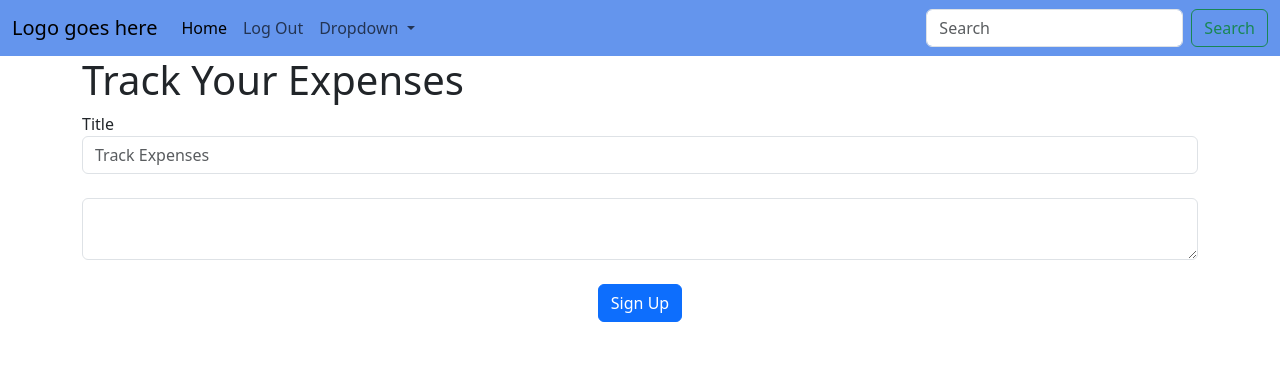
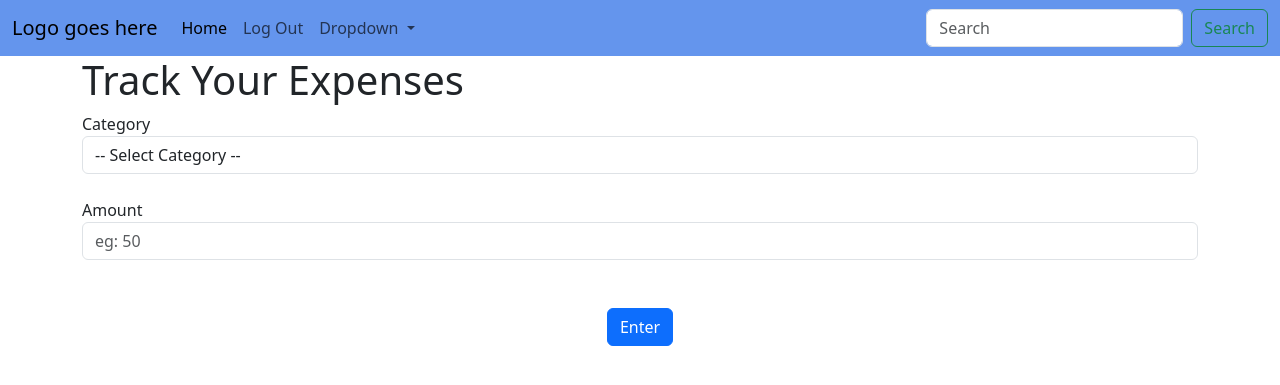
Before and after one commit to romanalicia/financeTracker, a Flask app: page /track-expenses in a window 1280 px wide. Shown: the top 385 px of the page. Run offline with Flask 3, Linux system fonts and the light colour scheme; a user stored in the database is signed in.

Commit message:
select category
track your expenses user must select category.

```diff
--- a/website/templates/track_expenses.html
+++ b/website/templates/track_expenses.html
@@ -6,17 +6,47 @@
 <h1>Track Your Expenses</h1>
 
 <form method="POST">
+    <!-- Category -->
+    <div class="form-group">
+        <label for="category">Category</label>
+        <select id="category" name="category" class="form-control" required>
+            <option value="">-- Select Category --</option>
+            <option value="food_drinks">Food & Drinks</option>
+            <option value="shopping">Shopping</option>
+            <option value="entertainment">Entertainment</option>
+            <option value="transportation">Transportation</option>
+            <option value="housing">Housing</option>
+            <option value="other">Other</option>
+        </select>
+    </div>
+    <br>
     <!-- expense tracker title form -->
-         <label for="title">Title</label>
-         <input type="text" id="title" name="title" class="form-control" placeholder="Track Expenses"/>
+    <label for="title">Amount</label>
+    <input type="number" id="amount" name="amount" class="form-control" min="0.10" step="0.01" placeholder="eg: 50" />
     <br>
-         <!-- track expenses text area -->
-          <textarea name="content" id="conetent" class="form-control"></textarea>
 </form>
 <br>
+
+<!-- Progress Bar (Placeholder)
+    <label for="progress">Monthly Budget Progress</label>
+    <div class="progress">
+        <div
+            id="progressBar"
+            class="progress-bar bg-success"
+            role="progressbar"
+            style="width: 0%;"
+            aria-valuenow="0"
+            aria-valuemin="0"
+            aria-valuemax="100"
+        >
+            0%
+        </div>
+    </div>
+    <br> -->
+
 <!-- submit button -->
 <div align="center">
-        <button class="btn btn-primary" type="submit">Sign Up</button>
+    <button class="btn btn-primary" type="submit">Enter</button>
 </div>
 
 {% endblock %}
```
Lines whose indentation alone changed are shown as unchanged.
